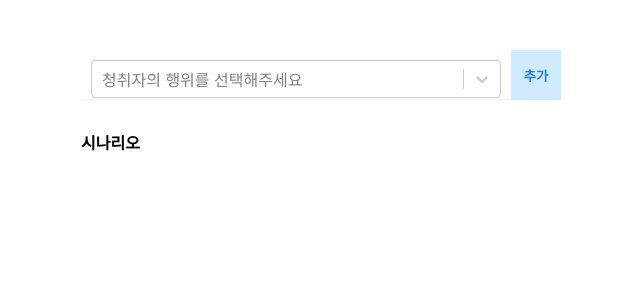
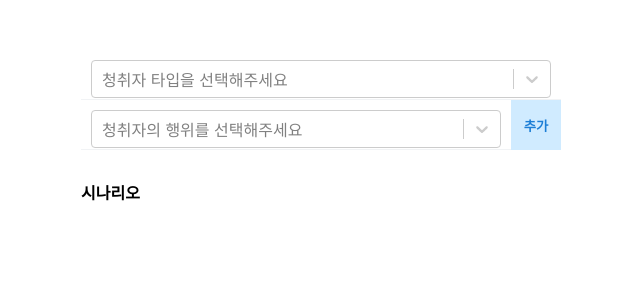
Before and after one commit to hoyeonkim795/rainmaker, a React (Create React App) app: page / in a window 1280 px wide. Shown: the top 300 px of the page, without its empty margins (319-959 px from the left). Built offline with nearby package versions, Linux system fonts and the light colour scheme.

Commit message:
It works

```diff
--- a/src/components/ItemTypes.js
+++ b/src/components/ItemTypes.js
@@ -1,3 +1,3 @@
 export const ItemTypes = {
-    CARD: 'card',
+    TodoItem: 'todoItem',
 }
--- a/src/components/ToDoItem.jsx
+++ b/src/components/ToDoItem.jsx
@@ -15,7 +15,7 @@ const ToDoItem = ({ index, id, moveCard, todoItem, todoList, setTodoList }) => {
 
     const ref = useRef(null);
     const [{ handlerId }, drop] = useDrop({
-        accept: ItemTypes.CARD,
+        accept: ItemTypes.TodoItem,
         collect(monitor) {
             return {
                 handlerId: monitor.getHandlerId(),
@@ -32,9 +32,9 @@ const ToDoItem = ({ index, id, moveCard, todoItem, todoList, setTodoList }) => {
                 return;
             }
             // Determine rectangle on screen
-            const hoverBoundingRect = ref.current?.getBoundingClientRect();
+            const hoverBoundingRect = ref.current?.getBoundingClientRect(); // rendering 된 사각형에 값을 받아옴.
             // Get vertical middle
-            const hoverMiddleY = (hoverBoundingRect.bottom - hoverBoundingRect.top) / 2;
+            const hoverMiddleY = (hoverBoundingRect.bottom - hoverBoundingRect.top) / 2; //다른 컴포넌트의 높이값 절반 이상일때
             // Determine mouse position
             const clientOffset = monitor.getClientOffset();
             // Get pixels to the top
@@ -60,7 +60,7 @@ const ToDoItem = ({ index, id, moveCard, todoItem, todoList, setTodoList }) => {
         },
     });
     const [{ isDragging }, drag] = useDrag({
-        type: ItemTypes.CARD,
+        type: ItemTypes.TodoItem,
         item: () => {
             return { id, index };
         },
--- a/src/components/ToDoItemList.jsx
+++ b/src/components/ToDoItemList.jsx
@@ -37,8 +37,6 @@ const ToDoItemList = ({ title, todoList, setTodoList }) => {
             <ul className="todoapp__list-ul">
                 {todoList && // todoList가 있을때만 출력
                 todoList.map((todoItem, i) => renderCard(todoItem, i)
-                    // map을 이용하여 ToDoItem을 출력
-
                 )}
             </ul>
         </div>
--- /dev/null
+++ b/src/components/UserInputBox.js
@@ -0,0 +1,20 @@
+import React, { useCallback } from 'react'
+import Select from 'react-select'
+
+const UserInputBox = ({ users, setSelectedUser }) => {
+  const handleChange = useCallback((inputValue) => setSelectedUser(inputValue), [])
+  return (
+    <div className="todoapp__inputbox">
+      <Select
+        type="text"
+        name="todoItem"
+        placeholder="청취자 타입을 선택해주세요"
+        className="todoapp__inputbox-inp"
+        options={Object.keys(users).map(user => ({ label: user }))}
+        onChange={handleChange}
+      />
+    </div>
+  )
+}
+
+export default UserInputBox
--- a/src/pages/Home.jsx
+++ b/src/pages/Home.jsx
@@ -1,25 +1,28 @@
 import React, { useState } from 'react';
 import InputBox from '../components/InputBox';
+import UserInputBox from '../components/UserInputBox';
 import ToDoItemList from '../components/ToDoItemList';
+import { DndProvider } from 'react-dnd'
+import { HTML5Backend } from 'react-dnd-html5-backend'
 
-const users = [
-    {
+const DEFAULT_USERS = {
+  A: {
+    label: 'A',
     todoList: [],
-        label: 'A'
   },
-    {
+  B: {
+    label: 'B',
     todoList: [],
-        label: 'B',
   },
-    {
+  C: {
+    label: 'C',
     todoList: [],
-        label: 'C',
   },
-    {
+  D: {
+    label: 'D',
     todoList: [],
-        label: 'D',
+  },
 }
-]
 
 const commands = [
     { value: "leave", label: "퇴장" },
@@ -29,23 +32,26 @@ const commands = [
 ];
 
 const Home = () => {
-    const [todoList, setTodoList] = useState([]);
-    const [user, setUser] = useState(users[0])
+    const [users, setUsers] = useState(DEFAULT_USERS)
+    const [seletedUser, setSelectedUser] = useState(DEFAULT_USERS['A'])
+    const [todoList, setTodoList] = useState(seletedUser.todoList);
+
     return (
         <div className="homepage__container">
             {/* 청취자 Type 선택 */}
-            {/*<InputBox options={users} user={todoList} setTodoList={setTodoList} />*/}
+            <UserInputBox users={users} setSelectedUser={setSelectedUser} />
 
             {/* ToDo Item을 추가할 수 있는 input 박스 */}
             <InputBox options={commands} todoList={todoList} setTodoList={setTodoList} />
 
             {/* 할 일 Item 리스트 */}
+            <DndProvider backend={HTML5Backend}>
             <ToDoItemList    // (1)
                 title={'시나리오'}
                 todoList={todoList}
                 setTodoList={setTodoList}
             />
-
+            </DndProvider>
             {/* 완료한 Item 리스트 */}
             <ToDoItemList />
         </div>
```
Lines whose indentation alone changed are shown as unchanged.
